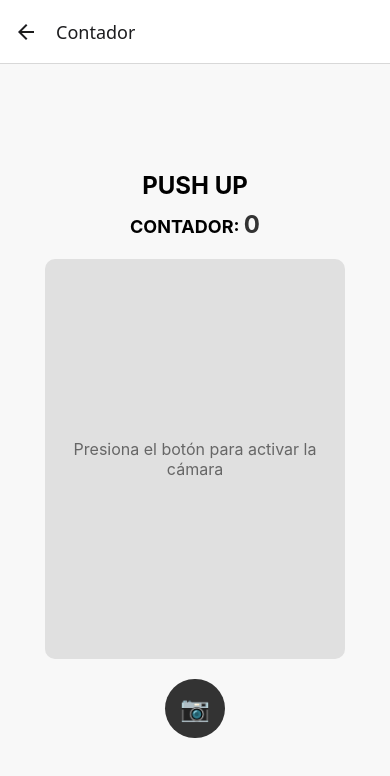
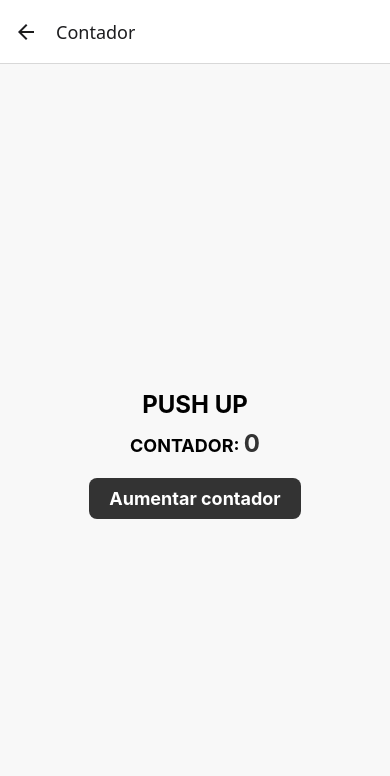
Before and after one commit to kttt11/ejercicioReact, a React Native app: screen /Contador in a window 390 px wide. Shown: the top 776 px of the page. Built offline with nearby package versions, Linux system fonts and the light colour scheme.

Commit message:
Guardando mis cambios

```diff
--- a/src/screens/ContadorScreen.js
+++ b/src/screens/ContadorScreen.js
@@ -1,34 +1,8 @@
-import React, { useState, useRef } from "react";
-import { View, Text, StyleSheet, TouchableOpacity, ActivityIndicator, Alert } from "react-native";
-import { Camera } from "expo-camera";
+import React, { useState } from "react";
+import { View, Text, StyleSheet, TouchableOpacity } from "react-native";
 
 const ContadorScreen = () => {
   const [count, setCount] = useState(0);
-  const [cameraPermission, setCameraPermission] = useState(null);
-  const [isCameraVisible, setIsCameraVisible] = useState(false);
-  const [isCameraReady, setIsCameraReady] = useState(false);
-  const cameraRef = useRef(null);
-
-  const handleCameraPress = async () => {
-    if (cameraPermission === null) {
-      console.log("Solicitando permisos de cámara...");
-      const { status } = await Camera.requestCameraPermissionsAsync();
-      setCameraPermission(status === "granted");
-
-      if (status !== "granted") {
-        Alert.alert("Permiso denegado", "Habilita la cámara en la configuración del dispositivo.");
-        return;
-      }
-    }
-
-    console.log("Activando cámara...");
-    setIsCameraVisible(true);
-  };
-
-  const handleCameraReady = () => {
-    console.log("Cámara lista!");
-    setIsCameraReady(true);
-  };
 
   return (
     <View style={styles.container}>
@@ -37,27 +11,10 @@ const ContadorScreen = () => {
         CONTADOR: <Text style={styles.counter}>{count}</Text>
       </Text>
 
-      <View style={styles.cameraContainer}>
-        {isCameraVisible ? (
-          isCameraReady ? (
-            <Camera
-              ref={cameraRef}
-              style={styles.camera}
-              type={Camera.Constants.Type.front}
-              onCameraReady={handleCameraReady}
-            />
-          ) : (
-            <ActivityIndicator size="large" color="#0000ff" />
-          )
-        ) : (
-          <View style={styles.noCameraContainer}>
-            <Text style={styles.noCameraText}>Presiona el botón para activar la cámara</Text>
-          </View>
-        )}
-      </View>
+      {/* Aquí iría la lógica para el contador o cualquier funcionalidad adicional */}
 
-      <TouchableOpacity style={styles.cameraButton} onPress={handleCameraPress}>
-        <Text style={styles.cameraIcon}>📷</Text>
+      <TouchableOpacity style={styles.button} onPress={() => setCount(count + 1)}>
+        <Text style={styles.buttonText}>Aumentar contador</Text>
       </TouchableOpacity>
     </View>
   );
@@ -85,38 +42,16 @@ const styles = StyleSheet.create({
     fontSize: 24,
     color: "#333",
   },
-  cameraContainer: {
-    width: 300,
-    height: 400,
-    backgroundColor: "#E0E0E0",
-    justifyContent: "center",
-    alignItems: "center",
-    borderRadius: 10,
-    overflow: "hidden",
+  button: {
+    backgroundColor: "#333",
+    paddingVertical: 10,
+    paddingHorizontal: 20,
+    borderRadius: 8,
   },
-  camera: {
-    width: "100%",
-    height: "100%",
-  },
-  noCameraContainer: {
-    flex: 1,
-    justifyContent: "center",
-    alignItems: "center",
-  },
-  noCameraText: {
-    fontSize: 16,
-    color: "#666",
-    textAlign: "center",
-  },
-  cameraButton: {
-    marginTop: 20,
-    backgroundColor: "#333",
-    padding: 15,
-    borderRadius: 50,
-  },
-  cameraIcon: {
-    fontSize: 24,
+  buttonText: {
     color: "#FFF",
+    fontSize: 18,
+    fontWeight: "bold",
   },
 });
 
--- a/src/screens/EntrenarScreen.js
+++ b/src/screens/EntrenarScreen.js
@@ -1,100 +1,126 @@
-import React from 'react';
-import { View, Text, TouchableOpacity, Image, StyleSheet } from 'react-native';
-import { Ionicons } from '@expo/vector-icons';
+import React from "react";
+import { View, Text, TouchableOpacity, Image, StyleSheet, ScrollView } from "react-native";
+import { Ionicons } from "@expo/vector-icons";
 
 const EntrenarScreen = ({ navigation }) => {
   return (
-    <View style={styles.container}>
-      {/* Encabezado con el nombre del usuario y un icono de perfil */}
+    <ScrollView contentContainerStyle={styles.container}>
+      {/* Encabezado */}
       <View style={styles.header}>
         <Text style={styles.greeting}>Hey, Karol</Text>
-        <Ionicons name="person-circle-outline" size={24} color="black" />
+        <Ionicons name="person-circle-outline" size={30} color="black" />
       </View>
 
-      {/* Sección de ejercicios con imagen y navegación */}
-      <TouchableOpacity onPress={() => navigation.navigate('EntrenarScreen')}>
-        <Text style={styles.title}>Ejercicios</Text>
-      </TouchableOpacity>
+      {/* Sección de ejercicios */}
+      <Text style={styles.title}>Ejercicios</Text>
       <Image
-        source={{ uri: 'https://i.etsystatic.com/13221305/r/il/70e1af/1765869258/il_570xN.1765869258_3lbp.jpg' }}
+        source={{
+          uri: "https://i.etsystatic.com/13221305/r/il/70e1af/1765869258/il_570xN.1765869258_3lbp.jpg",
+        }}
         style={styles.icon}
       />
-
       <Text style={styles.subtitle}>Entrenar</Text>
 
-      {/* Botón de Push UP con imagen personalizada y navegación */}
+      {/* Botón de Push UP */}
       <View style={styles.buttonContainer}>
-        <TouchableOpacity style={styles.button} onPress={() => navigation.navigate('EntrenarScreen')}>
+        <TouchableOpacity
+          style={styles.button}
+          onPress={() => navigation.navigate("Pushup", { exercise: "pushup" })}
+        >
           <Text style={styles.buttonText}>Push UP</Text>
         </TouchableOpacity>
-        <Image source={{ uri: 'https://static.vecteezy.com/system/resources/previews/007/731/236/non_2x/boy-doing-push-up-exercise-on-a-floor-mat-illustration-man-doing-push-ups-for-body-strength-and-muscle-buildup-bodybuilder-flat-character-design-doing-push-up-exercise-vector.jpg' }} style={styles.image} />
+        <Image
+          source={{
+            uri: "https://static.strengthlevel.com/images/exercises/push-ups/push-ups-800.jpg",
+          }}
+          style={styles.image}
+        />
       </View>
 
-      {/* Botón de Press Militar con imagen personalizada y navegación */}
+      {/* Botón de Press Militar */}
       <View style={styles.buttonContainer}>
-        <TouchableOpacity style={styles.button} onPress={() => navigation.navigate('EntrenarScreen')}>
+        <TouchableOpacity
+          style={styles.button}
+          onPress={() => navigation.navigate("Pushup", { exercise: "pressmilitar" })}
+        >
           <Text style={styles.buttonText}>Press Militar</Text>
         </TouchableOpacity>
-        <Image source={{ uri: 'https://www.deportrainer.com/img/cms/Post%20de%20blog/ejercicios_hombro/ejercicio-press-militar-con-barra-sentado.jpg' }} style={styles.image} />
+        <Image
+          source={{
+            uri: "https://www.deportrainer.com/img/cms/Post%20de%20blog/ejercicios_hombro/ejercicio-press-militar-con-barra-sentado.jpg",
+          }}
+          style={styles.image}
+        />
       </View>
-    </View>
+    </ScrollView>
   );
 };
 
 const styles = StyleSheet.create({
   container: {
-    flex: 1,
-    alignItems: 'center',
-    backgroundColor: '#f5f5f5', // Color de fondo corregido
-    paddingTop: 50,
+    flexGrow: 1,
+    alignItems: "center",
+    backgroundColor: "#f5f5f5",
+    paddingTop: 40,
+    paddingBottom: 20,
   },
   header: {
-    flexDirection: 'row',
-    justifyContent: 'space-between',
-    width: '90%',
-    alignItems: 'center',
+    flexDirection: "row",
+    justifyContent: "space-between",
+    width: "90%",
+    alignItems: "center",
+    marginBottom: 20,
   },
   greeting: {
-    fontSize: 18,
-    fontWeight: 'bold',
+    fontSize: 20,
+    fontWeight: "bold",
   },
   title: {
-    fontSize: 22,
-    fontWeight: 'bold',
+    fontSize: 24,
+    fontWeight: "bold",
     marginTop: 20,
+    textAlign: "center",
+    width: "100%",
   },
   icon: {
-    width: 100,
-    height: 100,
+    width: 120,
+    height: 120,
     marginVertical: 20,
+    borderRadius: 8,
   },
   subtitle: {
-    fontSize: 18,
-    fontWeight: 'bold',
-    marginBottom: 10,
+    fontSize: 20,
+    fontWeight: "bold",
+    marginBottom: 15,
+    textAlign: "center",
+    width: "100%",
   },
   buttonContainer: {
-    flexDirection: 'row',
-    alignItems: 'center',
-    justifyContent: 'space-between',
-    width: '80%',
-    marginVertical: 5,
+    flexDirection: "row",
+    alignItems: "center",
+    justifyContent: "space-between",
+    width: "90%",
+    marginVertical: 10,
+    marginHorizontal: 10,
   },
   button: {
-    backgroundColor: '#333',
-    padding: 15,
-    borderRadius: 8,
-    width: '60%',
-    alignItems: 'center',
+    backgroundColor: "#333",
+    paddingVertical: 15,
+    paddingHorizontal: 25,
+    borderRadius: 10,
+    width: "65%",
+    alignItems: "center",
+    justifyContent: "center",
   },
   buttonText: {
-    color: '#fff',
-    fontSize: 16,
+    color: "#fff",
+    fontSize: 18,
   },
   image: {
-    width: 50,
-    height: 50,
+    width: 60,
+    height: 60,
     borderRadius: 8,
+    marginLeft: 10,
   },
 });
 
--- a/src/screens/LoginScreen.js
+++ b/src/screens/LoginScreen.js
@@ -13,7 +13,7 @@ const LoginScreen = ({ navigation }) => {
       Alert.alert('Error', 'Por favor, completa todos los campos.');
       return;
     }
-    navigation.navigate('Pushup'); // Cambia 'Home' por el nombre correcto de tu pantalla de inicio
+    navigation.navigate('Entrenar'); // Cambia 'Home' por el nombre correcto de tu pantalla de inicio
   };
 
   return (
--- a/src/screens/PushupScreen.js
+++ b/src/screens/PushupScreen.js
@@ -1,17 +1,40 @@
 import React from "react";
 import { View, Text, Image, StyleSheet, TouchableOpacity } from "react-native";
 
-const PushupScreen = ({ navigation }) => {
+const PushupScreen = ({ route, navigation }) => {
+  // Determinar si es Push Up o Press Militar
+  const { exercise } = route.params || { exercise: "pushup" };
+
+  // Datos de cada ejercicio
+  const exercises = {
+    pushup: {
+      title: "Push Up",
+      description:
+        "Consiste en recostarse boca abajo sobre el suelo y empujar con las manos para elevar el cuerpo hasta que los brazos queden estirados.",
+      image: "https://static.wixstatic.com/media/2edbed_8c01db116a174865aa48bd3a1b58e191~mv2.gif",
+    },
+    pressmilitar: {
+      title: "Press Militar",
+      description:
+        "Un ejercicio enfocado en el desarrollo de los hombros. Se realiza levantando una barra o mancuernas por encima de la cabeza.",
+      image: "https://fitcron.com/wp-content/uploads/2021/04/02871301-Dumbbell-Arnold-Press-II_Shoulders_720.gif",
+    },
+  };
+
+  const { title, description, image } = exercises[exercise];
+
   return (
     <View style={styles.container}>
-      <Text style={styles.title}>Push Up</Text>
+      <Text style={styles.title}>{title}</Text>
       <View style={styles.imagePlaceholder}>
-        <Image source={{ uri: "https://i.gifer.com/origin/83/833df348882dfb76dad4da58c843fa0b.gif" }} style={styles.image} />
+        <Image source={{ uri: image }} style={styles.image} />
       </View>
-      <Text style={styles.description}>
-        Consiste en recostarse boca abajo sobre el suelo y empujar con las manos para elevar el cuerpo hasta que los brazos queden estirados.
-      </Text>
-      <TouchableOpacity style={styles.button} onPress={() => navigation.navigate("ContadorScreen")}>
+      <Text style={styles.description}>{description}</Text>
+      <TouchableOpacity
+        style={styles.button}
+        // El siguiente código de navegación está desactivado por ahora
+        // onPress={() => navigation.navigate("Contador")}
+      >
         <Text style={styles.buttonText}>Entrenar</Text>
       </TouchableOpacity>
     </View>
```
Also changed, not shown: package.json (+6 -1 lines), 1 other file (tests, documents, lock files or other folders).
